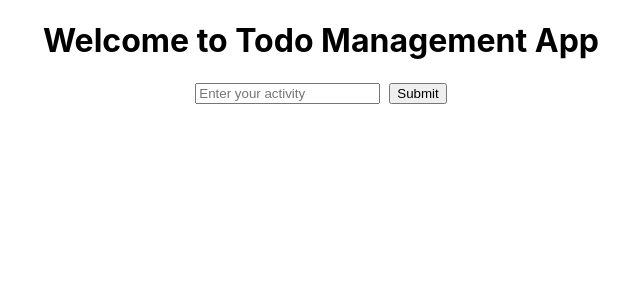
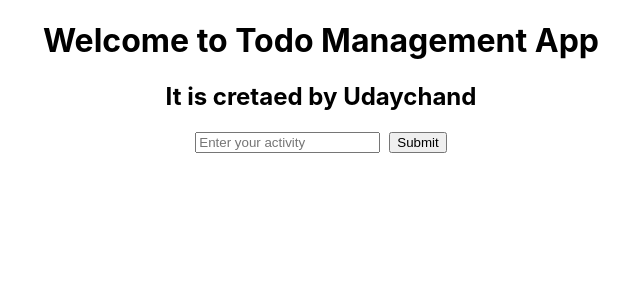
Before and after one commit to udaychand348/React-Js-Projects, a React (Create React App) app: page / in a window 1280 px wide. Shown: the top 300 px of the page, without its empty margins (319-959 px from the left). Built offline with nearby package versions, Linux system fonts and the light colour scheme.

Commit message:
Update Fil1.js

```diff
--- a/src/TodoList/Fil1.js
+++ b/src/TodoList/Fil1.js
@@ -31,6 +31,7 @@ const Fil1 = () => {
     <div>
       <center>
         <h1> Welcome to Todo Management App</h1>
+        <h2> It is cretaed by Udaychand </h2>
         <Display task={task} deletehandler={deletehandler} />
         <form onSubmit={shandler} >
             <input type="text" placeholder="Enter your activity" name="todo" value={todo} onChange={chandler} />&nbsp;&nbsp;
```
